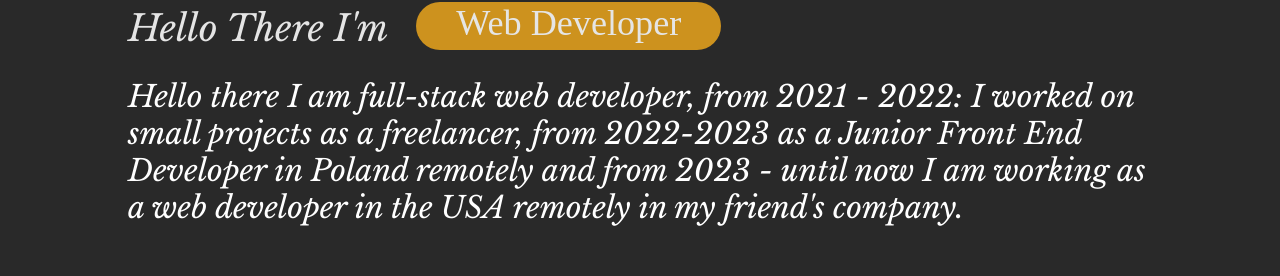
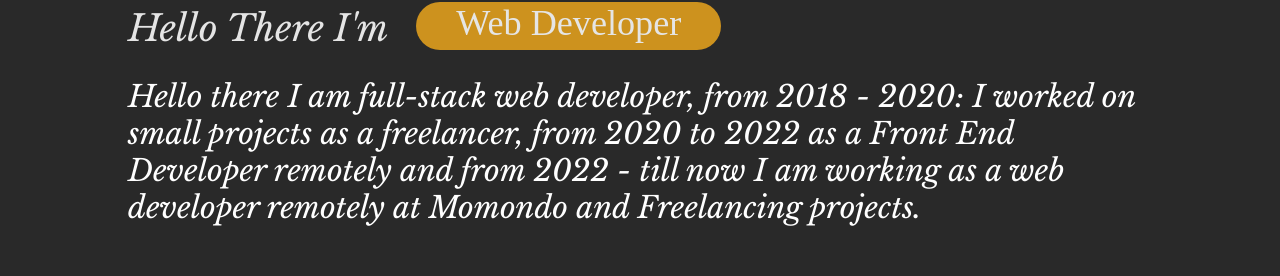
Before and after one commit to IremRyuk/Porfolio, a React (Vite) app: page / in a window 1280 px wide. Shown: the part 388-664 px from the top of the page. Built offline with nearby package versions, Linux system fonts and the light colour scheme.

Commit message:
change title

```diff
--- a/src/Page Components/Home Page/PralaxPicAbout.tsx
+++ b/src/Page Components/Home Page/PralaxPicAbout.tsx
@@ -69,7 +69,7 @@
     <div className="first"><div>George Iremadze</div></div>
   </section>
 </main>
-<p className='myTitle'>Hello there I am full-stack web developer, from 2021 - 2022: I worked on small projects as a freelancer, from 2022-2023 as a Junior Front End Developer in Poland remotely and from 2023 - until now I am working as a web developer in the USA remotely in my friend's company.
+<p className='myTitle'>Hello there I am full-stack web developer, from 2018 - 2020: I worked on small projects as a freelancer, from 2020 to 2022 as a Front End Developer remotely and from 2022 - till now I am working as a web developer remotely at Momondo and Freelancing projects.
 </p>
 </div>
     </div>
```
